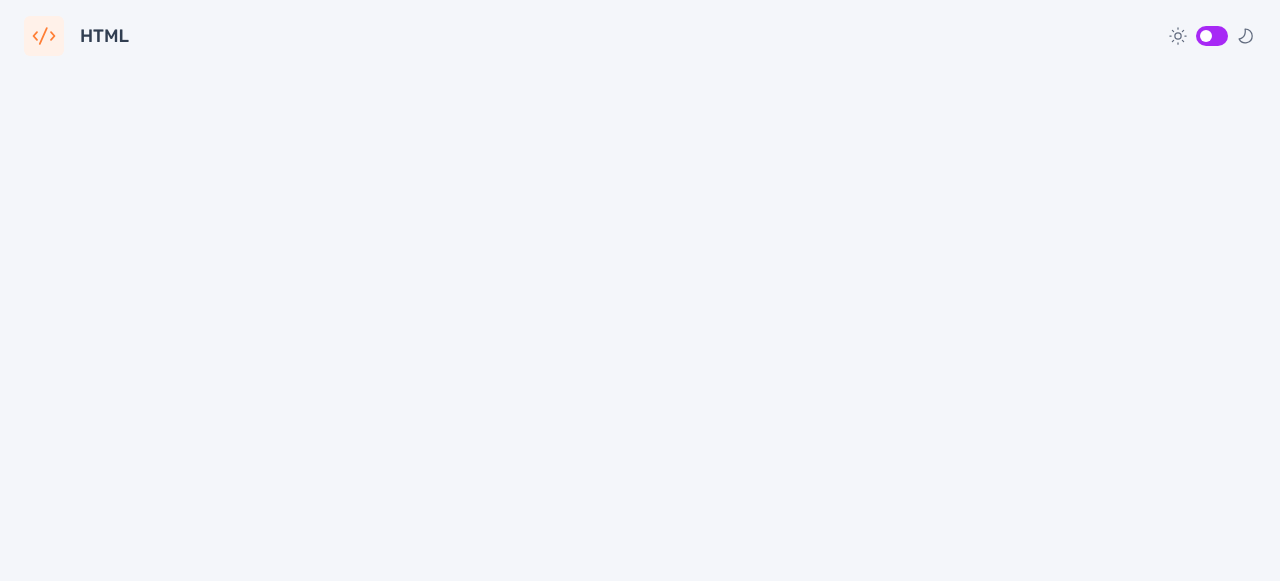
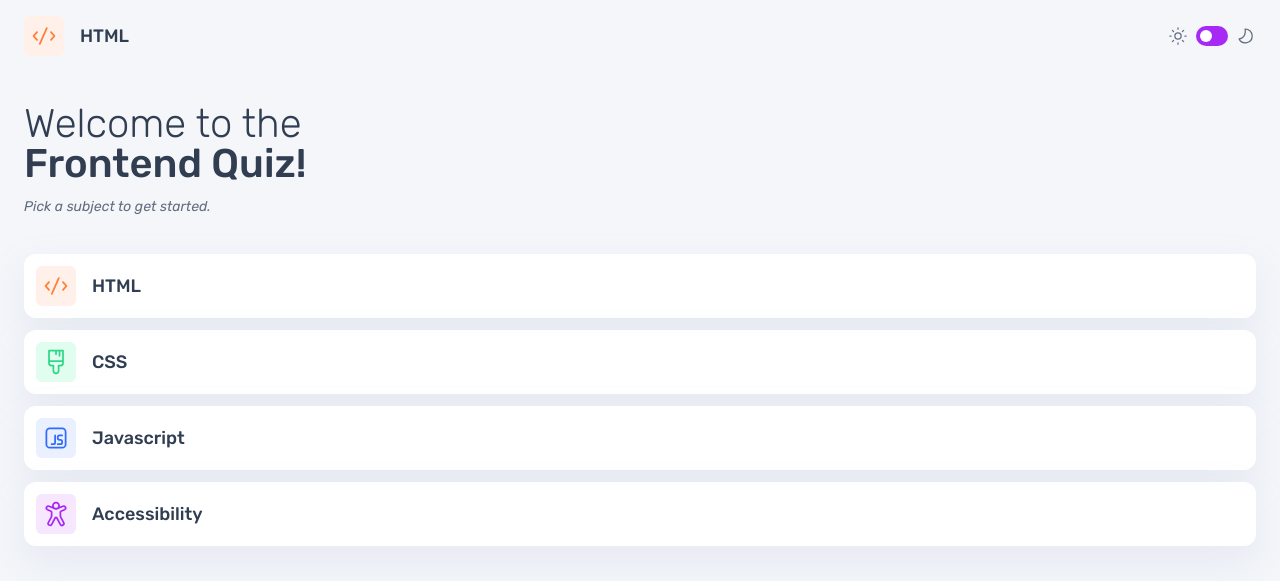
Before and after one commit to lasha-abuladze/frontend-quiz-app, a website: page index.html in a window 1280 px wide. Drawn offline with Linux system fonts and the light colour scheme.

Commit message:
add section welcome-to-quiz

```diff
--- a/index.html
+++ b/index.html
@@ -35,6 +35,44 @@
             </div>
         </header>
 
+        <section class="section--welcome-to-quiz section">
+
+            <header>
+
+                <h1>
+                    Welcome to the
+                    <b>Frontend Quiz!</b>
+                </h1>
+
+                <p>Pick a subject to get started.</p>
+
+            </header>
+
+            <ul class="quiz-list">
+
+                <li class="quiz-list--li quiz-html">
+                    <img class="quiz-logo logo-html" src="./assets/images/icon-html.svg" alt="html_icon">
+                    <span class="quiz-name">HTML</span>
+                </li>
+
+                <li class="quiz-list--li quiz-css">
+                    <img class="quiz-logo logo-css" src="./assets/images/icon-css.svg" alt="css_icon">
+                    <span class="quiz-name">CSS</span>
+                </li>
+
+                <li class="quiz-list--li quiz-js">
+                    <img class="quiz-logo logo-js" src="./assets/images/icon-js.svg" alt="js_icon">
+                    <span class="quiz-name">Javascript</span>
+                </li>
+
+                <li class="quiz-list--li quiz-accessibility">
+                    <img class="quiz-logo logo-accessibility" src="./assets/images/icon-accessibility.svg" alt="html_icon">
+                    <span class="quiz-name">Accessibility</span>
+                </li>
+
+            </ul>
+        </section>
+
     </main>
 
 
--- a/main.scss
+++ b/main.scss
@@ -78,4 +78,78 @@ body {
 
 
     }
+
+    .section {
+        padding: 32px 24px;
+        box-sizing: border-box;
+    }
+
+    .section--welcome-to-quiz {
+
+        header {
+            margin-bottom: 40px;
+
+            h1 {
+              font-size: 40px;
+              font-weight: 300;
+              margin-bottom: 16px;
+
+              b {
+                display: block;
+                font-weight: 500;
+              }
+            }
+
+            p {
+                font-size: 14px;
+                font-style: italic;
+                font-weight: 400;
+                color: #626C7F;
+            }
+        }
+
+        .quiz-list {
+            .quiz-list--li {
+                background-color: #fff;
+                box-shadow: 0px 16px 40px 0px rgba(143, 160, 193, 0.14);
+                height: 64px;
+                border-radius: 12px;
+                @include flexRow();
+                gap: 16px;
+                font-size: 18px;
+                font-weight: 500;
+                margin-bottom: 12px;
+                padding: 12px;
+                box-sizing: border-box;
+
+                &:last-child {
+                    margin: 0;
+                }
+
+                img {
+                    width: 40px;
+                    height: 40px;
+                    padding: 6px;
+                    box-sizing: border-box;
+                    border-radius: 6px;
+                }
+
+                .logo-html {
+                    background-color: #FFF1E9;
+                }
+
+                .logo-css {
+                    background-color: #E0FDEF;
+                }
+
+                .logo-js {
+                    background-color: #EBF0FF;
+                }
+
+                .logo-accessibility {
+                    background-color: #F6E7FF;
+                }
+            }
+        }
+    }
 }
```
Also changed, not shown: style.css, 1 other file.
